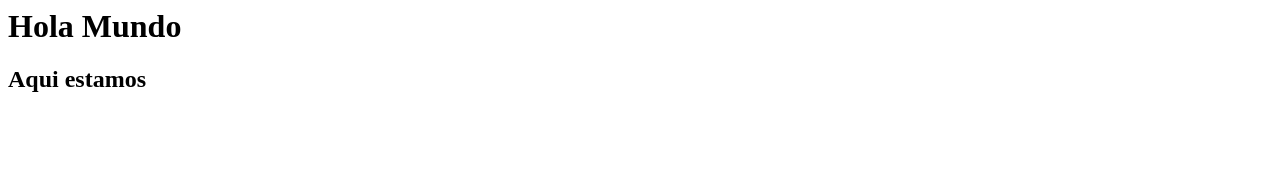
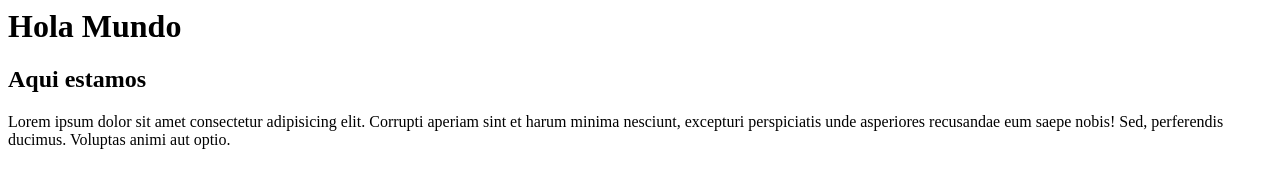
Before and after one commit to IsraelR20/js-conceptos, a plain HTML site: page index.html in a window 1280 px wide. Drawn offline with Linux system fonts and the light colour scheme.

Commit message:
Desde local

```diff
--- a/index.html
+++ b/index.html
@@ -1,4 +1,7 @@
 <html>
 	<h1>Hola Mundo</h1>
 	<h2>Aqui estamos</h2>
+	<p>
+		Lorem ipsum dolor sit amet consectetur adipisicing elit. Corrupti aperiam sint et harum minima nesciunt, excepturi perspiciatis unde asperiores recusandae eum saepe nobis! Sed, perferendis ducimus. Voluptas animi aut optio.
+	</p>
 </html>
```
